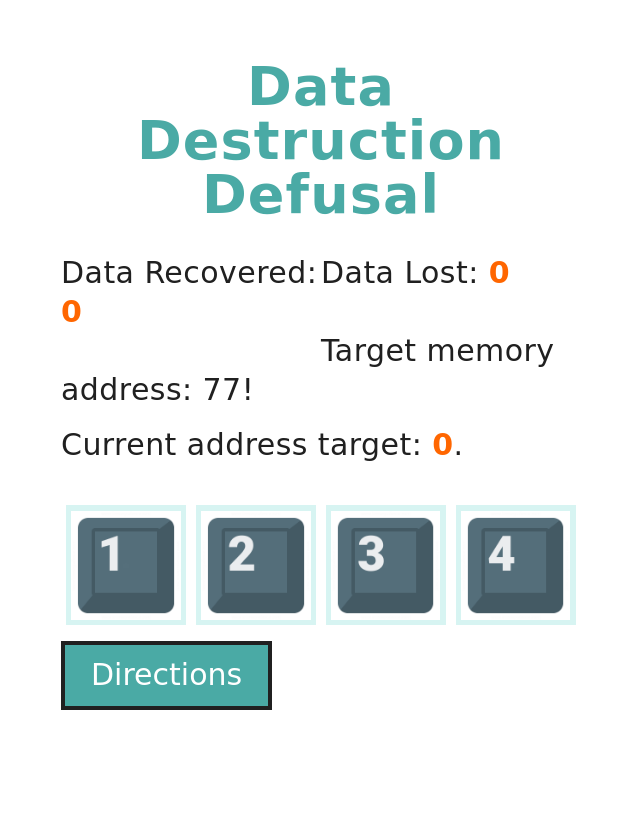
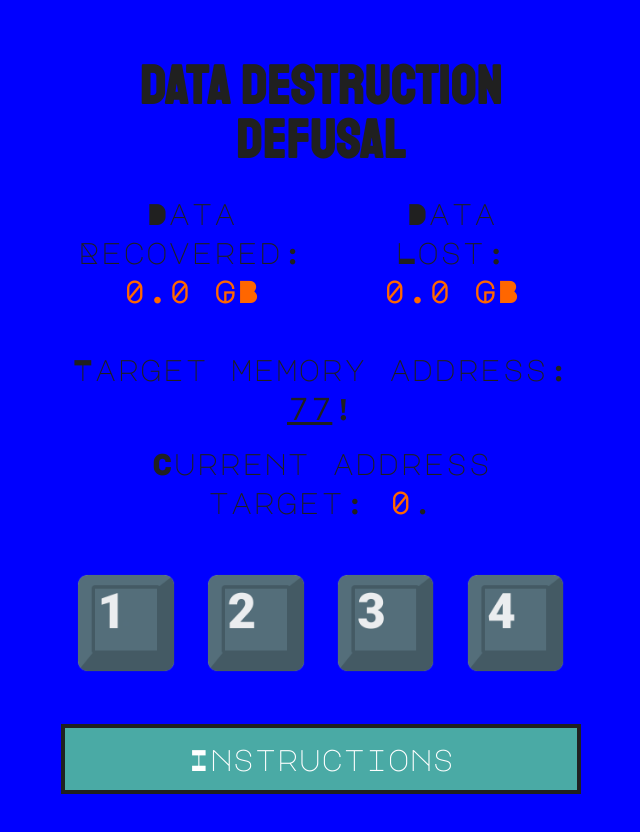
Before and after one commit to el0c/unit-4-game, a plain HTML site: page index.html in a window 1280 px wide. Both pictures are taken after a click on the element "Start". Shown: the whole page, without its empty margins (319-959 px from the left). Before the commit the page ends 800 px from the top, so only its background shows below. Drawn offline with nearby package versions, Linux system fonts and the light colour scheme.

Commit message:
Working HTML, JavaScript and CSS.

```diff
--- a/assets/css/style.css
+++ b/assets/css/style.css
@@ -1,7 +1,6 @@
 :root {
     /* Define color scheme */
     --color-mint-green    : #4aaaa5;
-    --color-light-green   : #d7f4f2;
     --color-danger-red    : #c81a4c;
     --color-text          : #202020;
     --color-text-highlight: #ff6600;
@@ -9,7 +8,8 @@
 
 body {
     color      : var(--color-text);
-    font-family: "Architects Daughter", cursive;
+    background-color: blue;
+    font-family: 'Major Mono Display', monospace;
     font-size  : 30px;
 }
 
@@ -26,14 +26,13 @@ body {
 }
 
 h1 {
-    color         : var(--color-mint-green);
-    font-family   : "The Girl Next Door", cursive;
+    color         : var(--color-text);
+    font-family   : 'Staatliches', cursive;
     font-size     : 1.8em;
     font-weight   : bold;
     letter-spacing: 0.02em;
     text-align    : center;
-
-    margin-bottom : 6%;
+    margin-bottom : 5%;
 }
 
 @-moz-document url-prefix() {
@@ -46,14 +45,12 @@ h2 {
     color         : var(--color-text-highlight);
     font-size     : 1.3em;
     letter-spacing: 0.01em;
-
     margin-bottom : 3%;
 }
 
 p {
     letter-spacing: 0.015em;
     line-height   : 1.3em;
-
     margin-bottom : 3%;
 }
 
@@ -62,14 +59,16 @@ p strong {
     font-weight: bold;
 }
 
-#targetSum {
+.targets {
+    text-align: center;
+}
+
+#targetAddr {
     font-weight    : bold;
     text-decoration: underline;
 }
 
 img {
-    background-color: var(--color-light-green);
-
     float           : left;
     width           : 21%;
     margin          : 5% 1% 0 1%;
@@ -85,27 +84,21 @@ img {
 .page_prev, .page_next {
     background-color: var(--color-mint-green);
     color           : white;
-
     margin-top      : 3%;
     border          : 4px solid var(--color-text);
     padding         : 3% 5%;
+    float: center;
+    text-align: center;
 }
 
-.page_prev {
-    float: left;
-}
-
-.page_next {
-    float: right;
-}
-
-#userStats p {
+#userStats > p {
     float        : left;
     width        : 50%;
     margin-bottom: 7.5%;
+    text-align: center;
 }
 
-.crystals {
+.buttons {
     margin-bottom: 5%;
 }
 
@@ -114,7 +107,6 @@ img {
 #lightBox_background {
     display : none;
     opacity : 0;
-
     position: fixed;
     top     : 0;
     left    : 0;
@@ -124,7 +116,6 @@ img {
 
 #lightBox {
     display    : none;
-
     position   : fixed;
     top        : 22.5%;
     left       : 50%;
--- a/assets/javascript/game.js
+++ b/assets/javascript/game.js
@@ -114,7 +114,7 @@ const DataRecovery = function() {
         } else if (currentAddr === targetAddr) {
             updateWinCount(1);
 
-            $("#outputMessage").html("Congratulations!<br>Click anywhere to continue.");
+            $("#outputMessage").html("Address Target Successful!<br>Data Recovered.<br>Click anywhere to continue.");
             $("#lightBox").css({
                 "animation-name"  : "slide_down",
                 "background-color": "var(--color-mint-green)"
@@ -127,7 +127,7 @@ const DataRecovery = function() {
         } else {
             updateLossCount(1);
 
-            $("#outputMessage").html("You got greedy!<br>Click anywhere to continue.");
+            $("#outputMessage").html("Data Address Overshot! Data lost.<br>Click anywhere to continue.");
             $("#lightBox").css({
                 "animation-name"  : "shake",
                 "background-color": "var(--color-danger-red)"
--- a/index.html
+++ b/index.html
@@ -36,21 +36,21 @@
         <!-- Game Screen -->
         <section class="page">
             <section id="userStats">
-                <p>Data Recovered: <strong><span id="winCounter"></span></strong></p>
-                <p>Data Lost: <strong><span id="lossCounter"></span></strong></p>
+                <p>Data Recovered: <strong><span id="winCounter"></span>.0 GB</strong></p>
+                <p>Data<br>Lost: <br><strong><span id="lossCounter"></span>.0 GB</strong></p>
             </section>
 
-            <p>Target memory address: <span id="targetAddr"></span>!</p>
-            <p>Current address target: <strong><span id="currentAddr"></span></strong>.</p>
+            <p class="targets">Target memory address: <span id="targetAddr"></span>!</p>
+            <p class="targets">Current address target: <strong><span id="currentAddr"></span></strong>.</p>
 
             <section class="clearfix">
-                <img class="buttons" src="assets/images/keyboard_key_1.png" alt="Button 1">
-                <img class="buttons" src="assets/images/keyboard_key_2.png" alt="Button 2">
-                <img class="buttons" src="assets/images/keyboard_key_3.png" alt="Button 3">
-                <img class="buttons" src="assets/images/keyboard_key_4.png" alt="Button 4">
+                <img class="buttons" src="assets/images/keyboard_key_1_transparent.png" alt="Button 1">
+                <img class="buttons" src="assets/images/keyboard_key_2_transparent.png" alt="Button 2">
+                <img class="buttons" src="assets/images/keyboard_key_3_transparent.png" alt="Button 3">
+                <img class="buttons" src="assets/images/keyboard_key_4_transparent.png" alt="Button 4">
             </section>
 
-            <div class="page_prev">Directions</div>
+            <div class="page_prev">Instructions</div>
         </section>
     </section>
 
```
Also changed, not shown: assets/images/keyboard_key_1_transparent.png (added), assets/images/keyboard_key_2_transparent.png (added), assets/images/keyboard_key_3_transparent.png (added), assets/images/keyboard_key_4_transparent.png (added).
